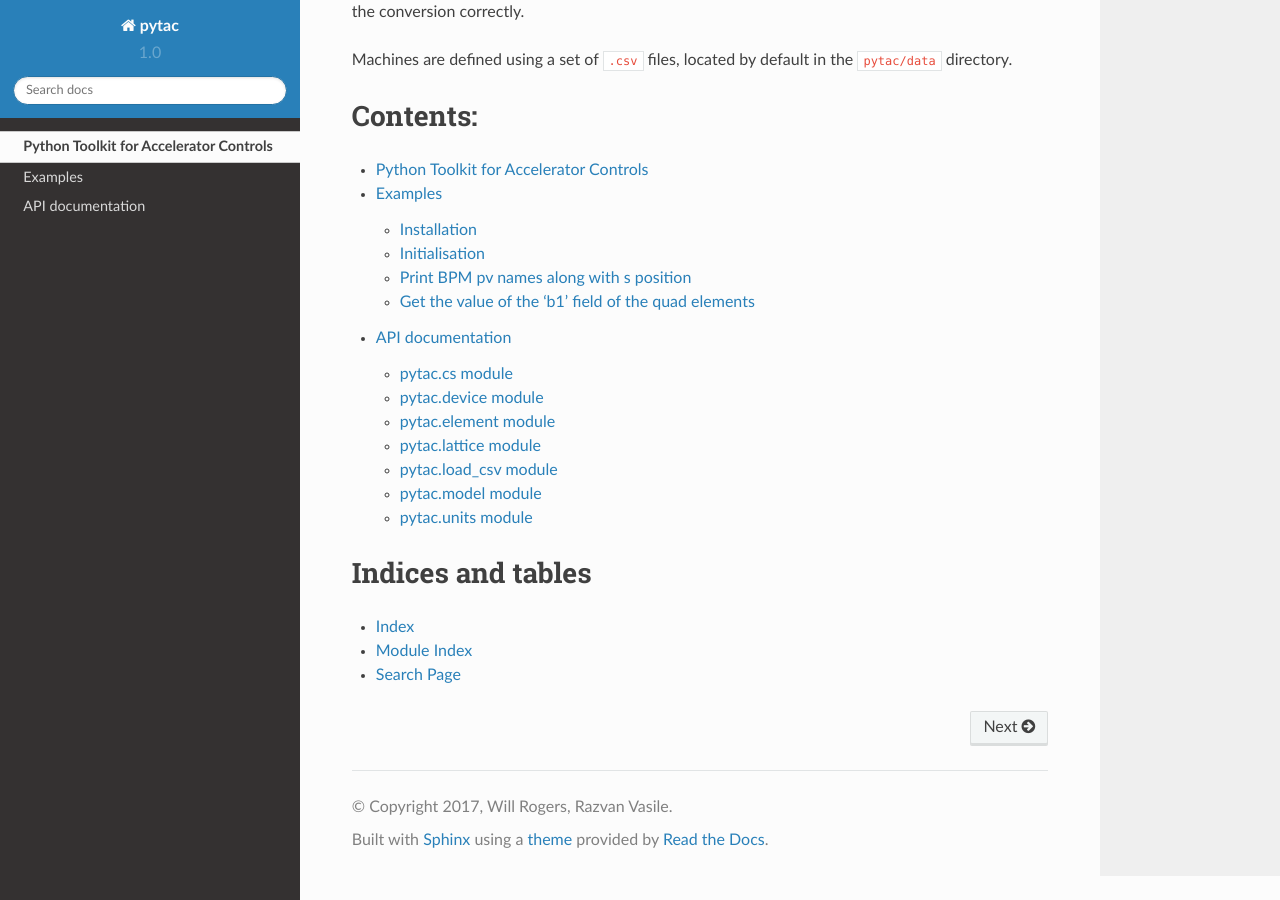
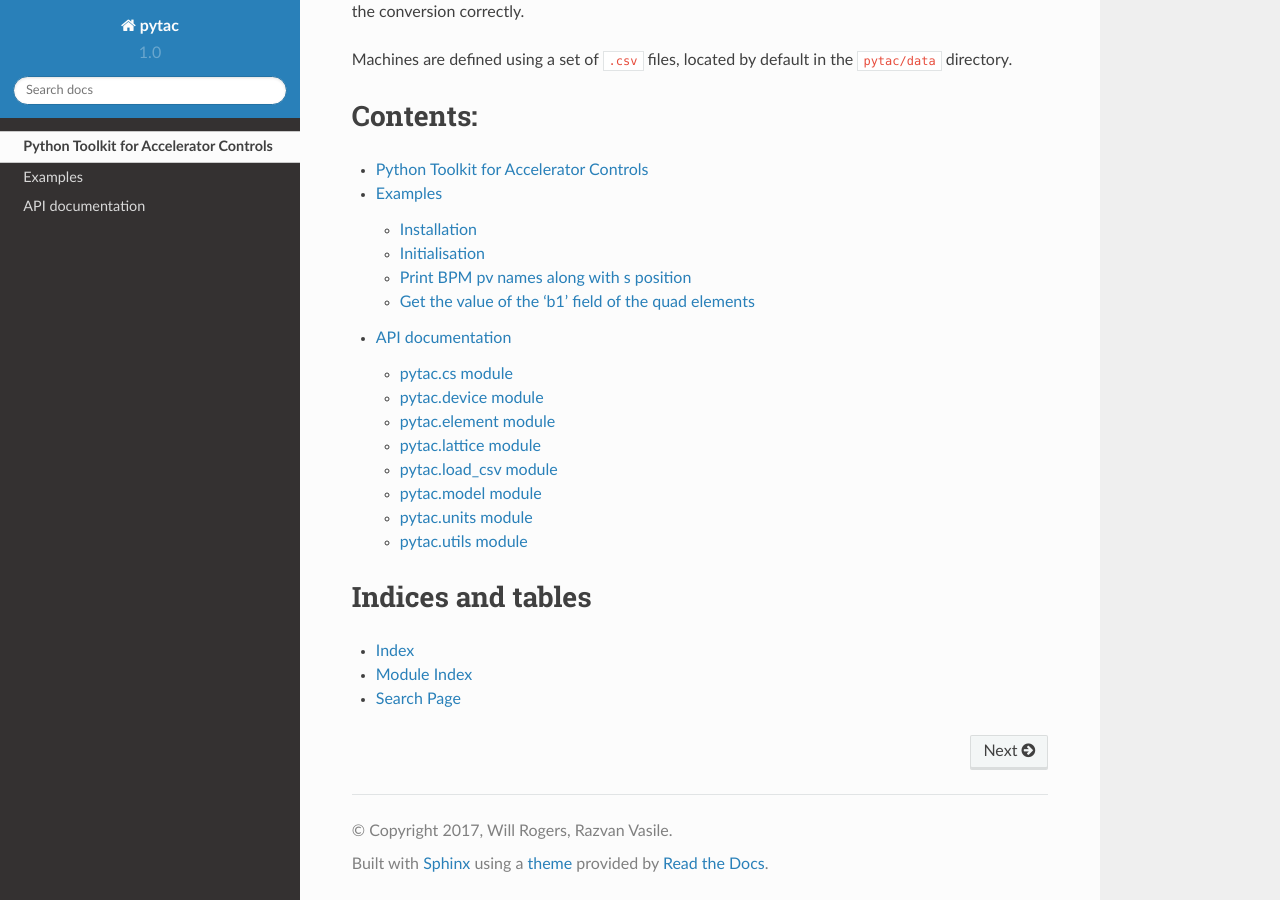
Before and after one commit to DiamondLightSource/pytac, a Sphinx documentation site: the page built from docs/index.rst, in a window 1280 px wide and 900 px high, scrolled down 993 px. Built offline with Sphinx 7.4.7 and the Read the Docs theme 2.0.0, drawn with Linux system fonts in a browser that asks for light colours.

Commit message:
Add pytac.utils automodule.

```diff
--- a/docs/pytac.rst
+++ b/docs/pytac.rst
@@ -61,3 +61,11 @@ pytac.units module
     :members:
     :undoc-members:
     :show-inheritance:
+
+pytac.utils module
+------------------
+
+.. automodule:: pytac.utils
+    :members:
+    :undoc-members:
+    :show-inheritance:
```
